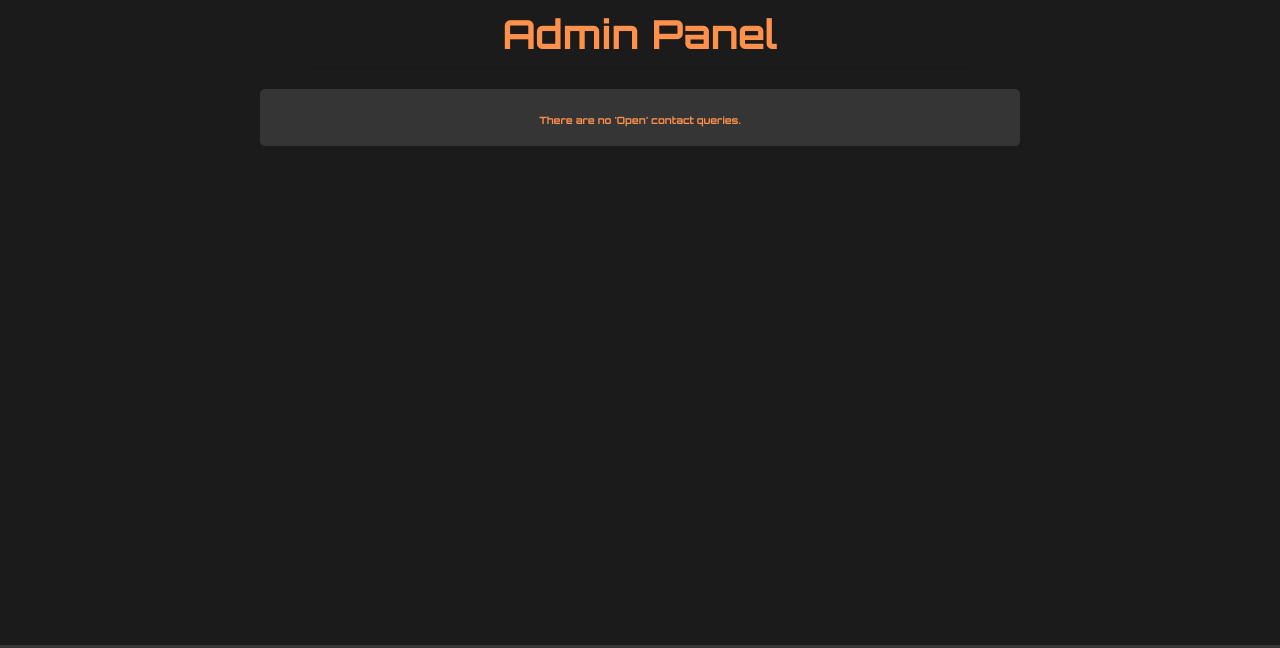
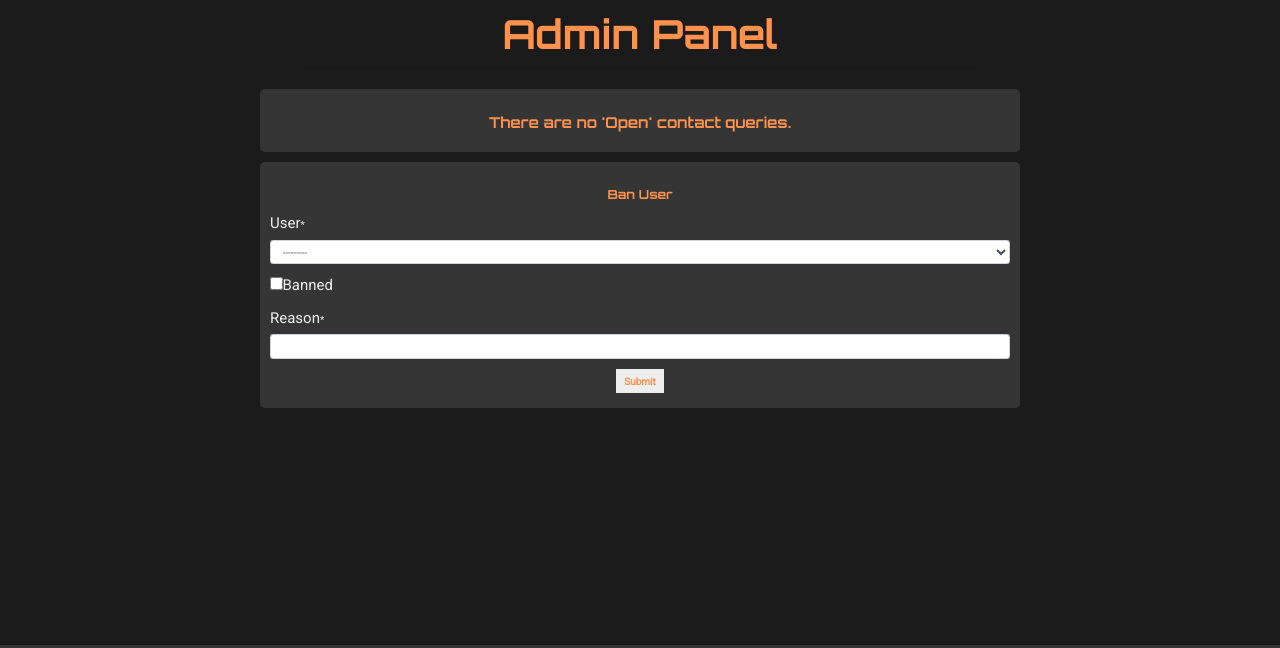
Before and after one commit to Dee-McG/ChatToTheMat, a Django app: page /admin_panel/ in a window 1280 px wide. Shown: the part 116-764 px from the top of the page. Run offline with Django 3.2, Linux system fonts and the light colour scheme; a user stored in the database is signed in; tables that the repository leaves empty hold one stand-in row (values such as "Sample post"); some libraries are stand-ins or nearby versions.

Commit message:
Completed Admin Panel functionality to ban users

```diff
--- /dev/null
+++ b/admin_panel/forms.py
@@ -0,0 +1,10 @@
+from django import forms
+from .models import BannedUsers
+
+
+class BanUserForm(forms.ModelForm):
+    """ Form for BannedUsers model to allow admins
+    to ban users from posting in chat rooms """
+    class Meta:
+        model = BannedUsers
+        fields = '__all__'
--- a/admin_panel/models.py
+++ b/admin_panel/models.py
@@ -1,3 +1,16 @@
 from django.db import models
+from django.contrib.auth.models import User
+
 
 # Create your models here.
+class BannedUsers(models.Model):
+    """
+    A model to ban users to prevent them posting in chat rooms
+    """
+    user = models.OneToOneField(User, on_delete=models.CASCADE)
+    banned = models.BooleanField(default=False)
+    reason = models.CharField(max_length=500,
+                              null=False, blank=False)
+
+    def __str__(self):
+        return self.reason
--- a/admin_panel/templates/admin_panel/admin_panel.html
+++ b/admin_panel/templates/admin_panel/admin_panel.html
@@ -8,27 +8,44 @@
 
 {% block content %}
     <main class="container">
+        <!-- View contact queries and mark complete  -->
         <div class="row">
             <div class="col-sm-12 col-md-10 offset-md-1 col-lg-8 offset-lg-2" id="form-styling">
                 {% if contacts %}
+                    <h3 class="text-center">Contact Queries</h3>
                     {% for contact in contacts %}
-                        <p>Contact Reason: {{contact.contact_reason}}</p>
-                        <p>Name: {{ contact.name }}</p>
-                        <p>Email: {{ contact.email }}</p>
-                        <p>Comments: {{contact.comments }}</p>
-                        <p>Status: {% if not contact.complete %}Open{% else %}Closed{% endif %}</p>
+                        <p class="main-text">Contact Reason: {{contact.contact_reason}}<br>
+                        Name: {{ contact.name }}<br>
+                        Email: {{ contact.email }}</br>
+                        Comments: {{contact.comments }}<br>
+                        Status: {% if not contact.complete %}Open{% else %}Closed{% endif %}</p>
                         <form method="POST" action="{% url 'update_contact_status' contact.id %}" class="form mb-2" enctype="multipart/form-data">
                             {% csrf_token %}
                             <div class="text-center">
-                                <button class="btn rounded-0 submit-btn" type="submit">Close Contact Query</button>
+                                <button class="btn rounded-0 submit-btn" type="submit">Mark Complete</button>
                             </div>
                         </form>
                         <hr>
                     {% endfor %}
                 {% else %}
-                    <h6 class="text-center">There are no 'Open' contact queries.</h6>
+                    <h4 class="text-center">There are no 'Open' contact queries.</h4>
                 {% endif %}
-            <div>
+            </div>
         </div>
+        <!-- Search user to ban -->
+        <div class="row">
+            <div class="col-sm-12 col-md-10 offset-md-1 col-lg-8 offset-lg-2" id="form-styling">
+                <h5 class="text-center">Ban User</h5>
+                <form method="POST" action="{% url 'ban_user' %}" class="form mb-2" enctype="multipart/form-data">
+                    {% csrf_token %}
+                    {% for field in form %}
+                        {{ field | as_crispy_field }}
+                    {% endfor %}
+                    <div class="text-center">
+                        <button class="btn rounded-0 submit-btn" type="submit">Submit</button>
+                    </div>
+                </form>
+            </div>
+        <div>
     </main>
 {% endblock %}
--- a/admin_panel/urls.py
+++ b/admin_panel/urls.py
@@ -3,6 +3,7 @@ from . import views
 
 urlpatterns = [
     path('', views.admin_panel, name='admin_panel'),
+    path('ban_user/', views.ban_user, name='ban_user'),
     path('contact_status/<int:contact_id>',
          views.update_contact_status, name='update_contact_status'),
 ]
--- a/admin_panel/views.py
+++ b/admin_panel/views.py
@@ -2,6 +2,7 @@ from django.shortcuts import render, redirect, reverse, get_object_or_404
 from django.contrib import messages
 
 from contact.models import Contact
+from .forms import BanUserForm
 
 from django.contrib.auth.decorators import login_required
 
@@ -19,8 +20,11 @@ def admin_panel(request):
     contacts = Contact.objects.filter(
         complete=False)
 
+    form = BanUserForm
+
     context = {
         'contacts': contacts,
+        'form': form,
     }
 
     return render(request, 'admin_panel/admin_panel.html', context)
@@ -40,3 +44,15 @@ def update_contact_status(request, contact_id):
     contact.save()
 
     return redirect(reverse('admin_panel'))
+
+
+@login_required
+def ban_user(request):
+    """ View to allow admins to ban user """
+
+    if request.method == 'POST':
+        form = BanUserForm(request.POST)
+        if form.is_valid():
+            form.save()
+
+    return redirect(reverse('admin_panel'))
--- a/chat_rooms/views.py
+++ b/chat_rooms/views.py
@@ -4,6 +4,7 @@ from django.contrib.auth.decorators import login_required
 from datetime import datetime
 
 from .models import Chat, SportChat
+from admin_panel.models import BannedUsers
 
 from django.contrib.auth.models import User
 from .forms import ChatForm, SportChatForm
@@ -15,11 +16,14 @@ def chat_home(request):
     to the general chat """
     chat = Chat.objects.all()
 
+    banned_status = BannedUsers.objects.filter(user=request.user, banned=True)
+
     channel = 'general'
 
     context = {
         'chat': chat,
         'channel': channel,
+        'banned_status': banned_status,
     }
 
     try:
```
Also changed, not shown: admin_panel/admin.py (+11 -0 lines), chat_rooms/templates/chat_rooms/chat_home.html (+18 -5 lines), admin_panel/migrations/0001_initial.py (added).
